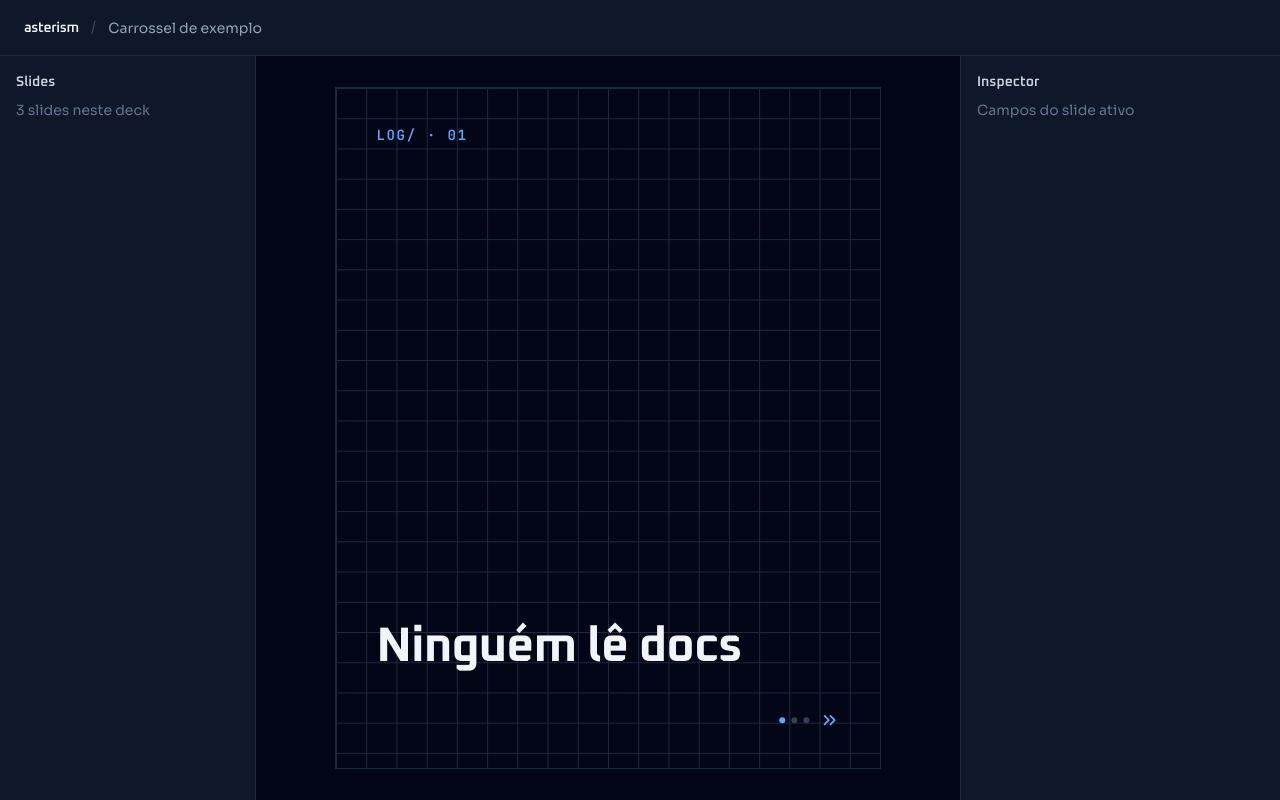
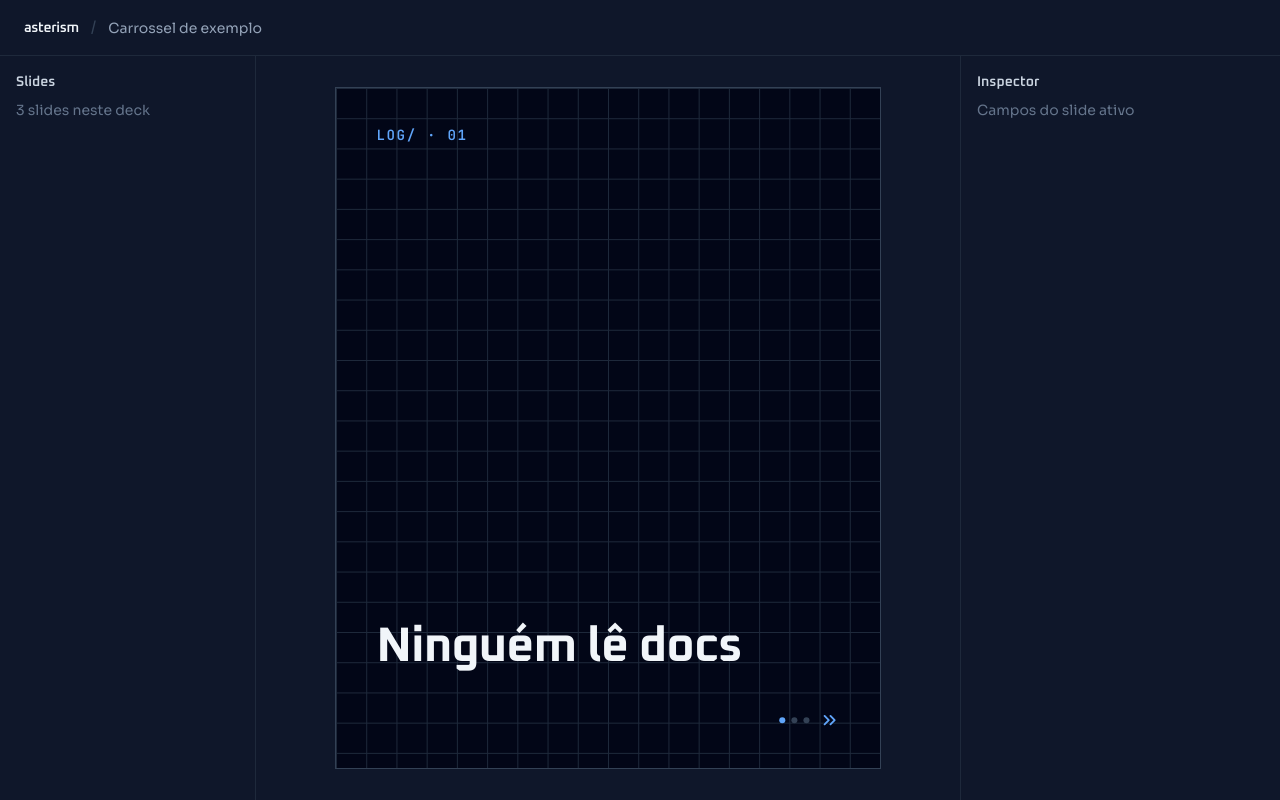
Before and after one commit to rafaelmaia23/asterism, a Next.js app: page / in a window 1280 px wide. Built offline with nearby package versions, Linux system fonts and the light colour scheme.

Commit message:
Read the slide against a lighter work area

```diff
--- a/src/editor/slide-canvas.tsx
+++ b/src/editor/slide-canvas.tsx
@@ -45,7 +45,9 @@ export function SlideCanvas({ slide, deck, format, index, total }: SlideCanvasPr
     <div
       ref={area}
       data-testid="slide-canvas-area"
-      className="relative min-h-0 min-w-0 flex-1 overflow-hidden p-8"
+      // `bg-card` é `ink-900`: no editor a escada de superfícies da §2.2 do design
+      // system se inverte, e a área de trabalho é um degrau mais clara que o slide.
+      className="relative min-h-0 min-w-0 flex-1 overflow-hidden bg-card p-8"
     >
       <div
         data-testid="slide-canvas-stage"
--- a/src/render/slide-frame.tsx
+++ b/src/render/slide-frame.tsx
@@ -10,6 +10,10 @@
  * escala e — pior — entraria no nó que a exportação captura, contrariando a §9: o
  * preview e o arquivo têm de ser o mesmo DOM, e a única divergência permitida é a
  * compensação de espessura do grid.
+ *
+ * Ela é `ink-700`, e não o `ink-800` de hairline: contra a área de trabalho em `ink-900`,
+ * o tom 800 fica a meio caminho entre o slide e o entorno e a página deixa de ter
+ * contorno. É a exceção da §2.2 do design system, e vale só no chrome do editor.
  *
  * `--slide-w` e `--slide-h` saem de `deck.format`, nunca de constante: é o que a §12
  * compra por meia hora hoje. Nenhum template conhece 1080 ou 1350.
@@ -48,7 +52,7 @@ export function SlideFrame({
       data-testid="slide-frame"
       // `box-content` para que a borda cresça para fora: o miolo mede exatamente o
       // slide escalado, e a linha não come 2px do conteúdo.
-      className="box-content border border-ink-800"
+      className="box-content border border-ink-700"
       style={{ width: format.w * scale, height: format.h * scale }}
     >
       <div
```
Also changed, not shown: 3 other files (tests, documents, lock files or other folders).
